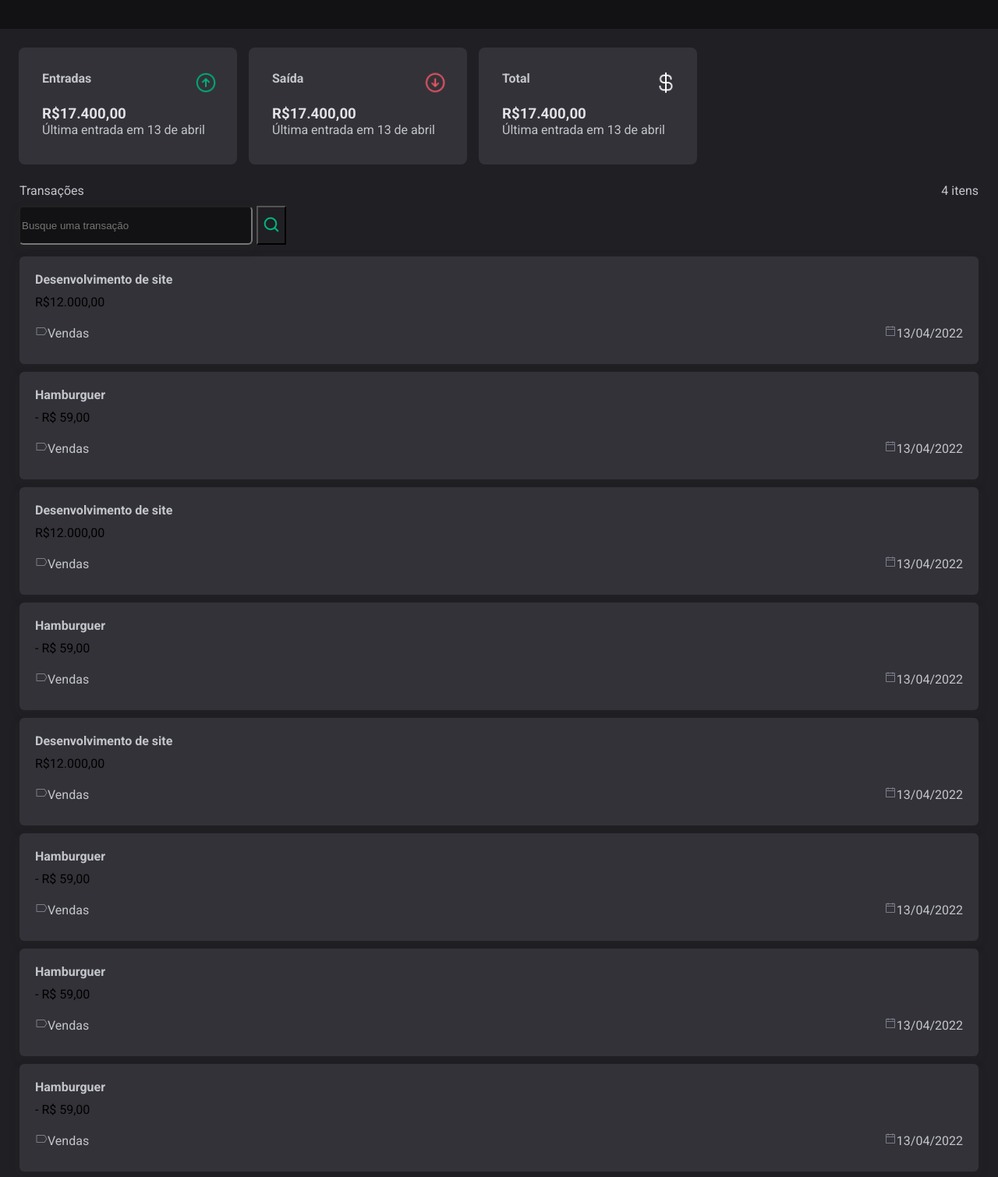
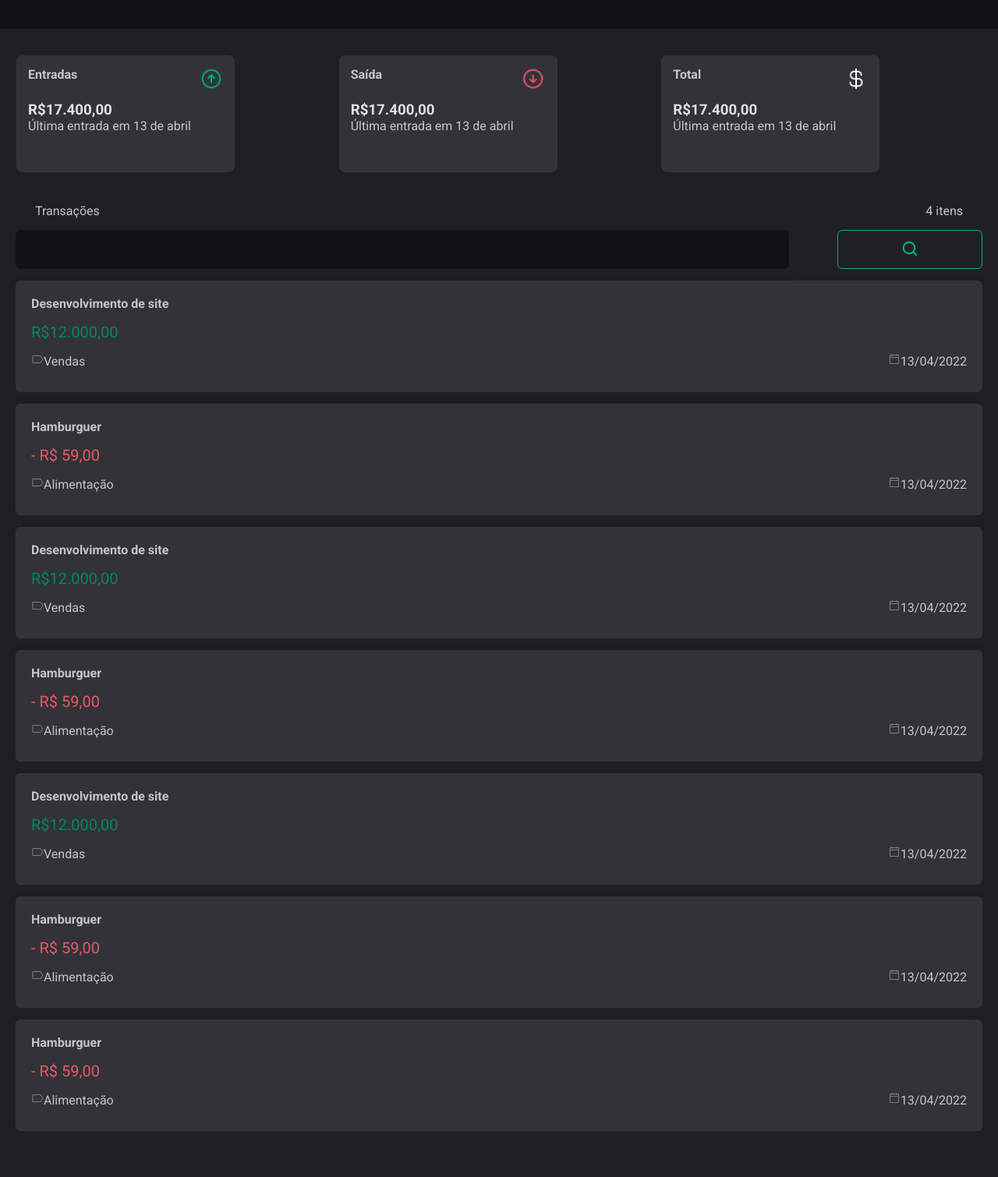
Before and after one commit to KayoMartins2405/DTMoney, a plain HTML site: page index.html in a window 1280 px wide. Shown: the part 82-1592 px from the top of the page at 78% size. After the commit the page ends 1533 px from the top, so only its background shows below. Drawn offline with Linux system fonts and the light colour scheme; a web font is replaced by a local one.

Commit message:
estilizando part2

```diff
--- a/css/index.css
+++ b/css/index.css
@@ -32,13 +32,7 @@ p{
     margin-top: 10px;
 }
 
-.cards {
 
-    display: flex;
-    margin: 24px 24px 24px 24px;
-
-
-}
 
 .card {
 
@@ -46,29 +40,10 @@ p{
     width: 280px;
     background-color: #323238;
     border-radius: 0.5em;
-    padding:30px 25px 0px 30px ;
+    margin: 10px 6px;
+    padding: 15px;
     box-shadow: #7C7C8A;
 
-}
-.card02 {
-
-    height: 150px;
-    width: 280px;
-    background-color: #323238;
-    border-radius: 0.5em;
-    padding:30px 25px 0px 30px ;
-    box-shadow: #7C7C8A;
-    margin-left: 15px;
-}
-.card03 {
-
-    height: 150px;
-    width: 280px;
-    background-color: #323238;
-    border-radius: 0.5em;
-    padding:30px 25px 0px 30px ;
-    box-shadow: #7C7C8A;
-    margin-left: 15px;
 }
 
 
@@ -97,18 +72,25 @@ p{
     overflow-x: scroll;
     scroll-snap-type: x mandatory;
     scroll-padding-left: 20px;
+    display: grid;
+    grid-auto-flow: column;
+    margin: 24px 24px 5px 15px;
 
 }
 .transacoes{
 display: flex;
 justify-content: space-between;
+align-items: flex-end;
 margin: 10px 25px;
+
 }
-.input{
+.filter{
     display: flex;
+    justify-content: space-between;
+
 }
 .card_transicoes{
-    margin: 5px 25px 10px;
+    /* margin: 5px 25px 10px; */
     border-radius: 6px;
     padding: 20px;
     gap: 12px;
@@ -124,16 +106,23 @@ margin: 10px 25px;
 }
 .busca input{
 height: 50px;
-width: 300px;
-margin: 0px 5px 10px 24px;
+width: 80%;
+/* margin: 0px 5px 10px 24px; */
 border-radius: 6px;
 box-shadow: 0px 5px 15px rgba(48, 43, 43, 0.1);
 background-color: #121214;
 color: #7C7C8A;
+border:none
 }
+
 .busca button{
     height: 50px;
+    width: 15%;
     background-color: #202024;
+    border: none;
+    border: 1px solid #00B37E;
+    /* padding: 0 17px; */
+    border-radius: 6px;
 }
 .informa{
     display: flex;
@@ -161,41 +150,20 @@ height: 30px;
 .background{
     background-color: #ffffff;
 }
+.main{
+    margin: 0 20px;
+}
+.main div{
 
+    margin-top: 15px;
+}
+.red{
+    color: #F75A68ed;
+}
+.green{
+    color: #00875F;
+}
 
-
-.modal {
-    display: none; /* Inicialmente oculto */
-    position: fixed; /* Posição fixa */
-    z-index: 1; /* Coloca o modal acima de outros elementos */
-    left: 0;
-    top: 0;
-    width: 100%; /* Largura total */
-    height: 100%; /* Altura total */
-    overflow: auto; /* Habilita rolagem */
-    background-color: rgba(0,0,0,0.4); /* Fundo semi-transparente */
-  }
-
-  /* Estilo do conteúdo do modal */
-  .modal-content {
-    background-color: #fefefe;
-    margin: 15% auto; /* Centraliza verticalmente */
-    padding: 20px;
-    border: 1px solid #888;
-    width: 80%; /* Largura do conteúdo do modal */
-  }
-
-  /* Estilo do botão de fechar */
-  .close {
-    color: #aaa;
-    float: right;
-    font-size: 28px;
-    font-weight: bold;
-  }
-
-  .close:hover,
-  .close:focus {
-    color: black;
-    text-decoration: none;
-    cursor: pointer;
-  }
+.valor{
+    font-size: 20px;
+}
--- a/index.html
+++ b/index.html
@@ -10,7 +10,44 @@
     <link
         href="https://fonts.googleapis.com/css2?family=Crushed&family=Roboto:ital,wght@0,100;0,300;0,400;0,500;0,700;0,900;1,100;1,300;1,400;1,500;1,700;1,900&display=swap"
         rel="stylesheet">
-    <title>DT Money</title>
+      <style>
+        .modal {
+            display: none; /* Inicialmente oculto */
+            position: fixed; /* Posição fixa */
+            z-index: 1; /* Coloca o modal acima de outros elementos */
+            left: 0;
+            top: 0;
+            width: 100%; /* Largura total */
+            height: 100%; /* Altura total */
+            overflow: auto; /* Habilita rolagem */
+            background-color: rgba(0,0,0,0.4); /* Fundo semi-transparente */
+        }
+
+        /* Estilo para o conteúdo do modal */
+        .modal-content {
+            background-color: #fefefe;
+            margin: 15% auto; /* Centraliza verticalmente */
+            padding: 20px;
+            border: 1px solid #888;
+            width: 80%; /* Largura do conteúdo do modal */
+        }
+
+        /* Estilo para o botão de fechar */
+        .close {
+            color: #aaa;
+            float: right;
+            font-size: 28px;
+            font-weight: bold;
+        }
+
+        .close:hover,
+        .close:focus {
+            color: black;
+            text-decoration: none;
+            cursor: pointer;
+        }
+    </style>
+        <title>DT Money</title>
 </head>
 
 <body>
@@ -22,6 +59,12 @@
             <a href=""><button id="openModalBtn">Nova Transição</button></a>
         </div>
     </header>
+    <div id="myModal" class="modal">
+        <!-- Conteúdo do modal -->
+        <div class="modal-content">
+            <span class="close">&times;</span>
+            <h1>geyryerge7rterhrhfehhrhqiwiidwerrier naruto naaur naruto</h1>
+        </div>
     </div>
     <div class="cards">
         <div class="card">
@@ -37,7 +80,7 @@
                 <p>Última entrada em 13 de abril</p>
             </div>
         </div>
-        <div class="card02">
+        <div class="card">
             <div class="text_entrada flex align=center justify-center">
 
                 <h4>Saída</h4>
@@ -52,7 +95,7 @@
             </div>
 
         </div>
-        <div class="card03">
+        <div class="card">
             <div class="text_entrada flex align=center justify-center">
 
                 <h4>Total</h4>
@@ -67,7 +110,7 @@
             </div>
         </div>
     </div>
-    <div class="teste">
+    <div class="main">
 
         <div class="transacoes">
             <p>Transações</p>
@@ -76,15 +119,15 @@
             </div>
         </div>
         <div class="busca">
-            <div class="input">
-                <input type="text" placeholder="Busque uma transação">
+            <div class="filter">
+                <input type="text">
                 <button><img src="img/busca.png" alt=""></button>
             </div>
         </div>
         <div class="cards_transicoes">
             <div class="card_transicoes">
                 <p><strong>Desenvolvimento de site</strong></p>
-                <div class="valor">
+                <div class="valor green" >
                     R$12.000,00
                 </div>
                 <div class="informa">
@@ -94,18 +137,18 @@
             </div>
             <div class="card_transicoes">
                 <p><strong>Hamburguer</strong></p>
-                <div class="valor">
+                <div class="valor red">
                     - R$ 59,00
                 </div>
                 <div class="informa">
-                    <p><img src="img/vector.png" alt="">Vendas</p>
+                    <p><img src="img/vector.png" alt="">Alimentação</p>
                     <p><img src="img/calendario.png" alt="">13/04/2022</p>
                 </div>
             </div>
             <div class="cards_transicoes">
                 <div class="card_transicoes">
                     <p><strong>Desenvolvimento de site</strong></p>
-                    <div class="valor">
+                    <div class="valor green">
                         R$12.000,00
                     </div>
 
@@ -116,16 +159,21 @@
                 </div>
                 <div class="card_transicoes">
                     <p><strong>Hamburguer</strong></p>
-                    - R$ 59,00
+                   <div class="valor red">
+                     - R$ 59,00
+                </div>
                     <div class="informa">
-                        <p><img src="img/vector.png" alt="">Vendas</p>
+                        <p><img src="img/vector.png" alt="">Alimentação</p>
                         <p><img src="img/calendario.png" alt="">13/04/2022</p>
                     </div>
                 </div>
                 <div class="cards_transicoes">
                     <div class="card_transicoes">
                         <p><strong>Desenvolvimento de site</strong></p>
-                        R$12.000,00
+                        <div class="valor green">
+                            R$12.000,00
+
+                        </div>
                         <div class="informa">
                             <p><img src="img/vector.png" alt="">Vendas</p>
                             <p><img src="img/calendario.png" alt="">13/04/2022</p>
@@ -133,72 +181,59 @@
                     </div>
                     <div class="card_transicoes">
                         <p><strong>Hamburguer</strong></p>
+                       <div class="valor red">
                         - R$ 59,00
+                    </div>
                         <div class="informa">
-                            <p><img src="img/vector.png" alt="">Vendas</p>
+                            <p><img src="img/vector.png" alt="">Alimentação</p>
                             <p><img src="img/calendario.png" alt="">13/04/2022</p>
                         </div>
                     </div>
                     <div class="card_transicoes">
                         <p><strong>Hamburguer</strong></p>
+                        <div class="valor red">
                         - R$ 59,00
+                    </div>
                         <div class="informa">
-                            <p><img src="img/vector.png" alt="">Vendas</p>
-                            <p><img src="img/calendario.png" alt="">13/04/2022</p>
-                        </div>
-                    </div>
-                    <div class="card_transicoes">
-                        <p><strong>Hamburguer</strong></p>
-                        - R$ 59,00
-                        <div class="informa">
-                            <p><img src="img/vector.png" alt="">Vendas</p>
-                            <p><img src="img/calendario.png" alt="">13/04/2022</p>
-                        </div>
-                    </div>
-                    <div class="card_transicoes">
-                        <p><strong>Hamburguer</strong></p>
-                        - R$ 59,00
-                        <div class="informa">
-                            <p><img src="img/vector.png" alt="">Vendas</p>
-                            <p><img src="img/calendario.png" alt="">13/04/2022</p>
-                        </div>
-                    </div>
-                    <div class="card_transicoes">
-                        <p><strong>Hamburguer</strong></p>
-                        - R$ 59,00
-                        <div class="informa">
-                            <p><img src="img/vector.png" alt="">Vendas</p>
-                            <p><img src="img/calendario.png" alt="">13/04/2022</p>
-                        </div>
-                    </div>
-                    <div class="card_transicoes">
-                        <p><strong>Hamburguer</strong></p>
-                        - R$ 59,00
-                        <div class="informa">
-                            <p><img src="img/vector.png" alt="">Vendas</p>
-                            <p><img src="img/calendario.png" alt="">13/04/2022</p>
-                        </div>
-                    </div>
-                    <div class="card_transicoes">
-                        <p><strong>Hamburguer</strong></p>
-                        - R$ 59,00
-                        <div class="informa">
-                            <p><img src="img/vector.png" alt="">Vendas</p>
+                            <p><img src="img/vector.png" alt="">Alimentação</p>
                             <p><img src="img/calendario.png" alt="">13/04/2022</p>
                         </div>
                     </div>
 
 
 
+
                 </div>
             </div>
-            <!-- ----------------modal---------- -->
-            <dialog>
+        </div>
+        <script>
+            // Obtém o modal
+            var modal = document.getElementById('myModal');
 
+            // Obtém o botão que abre o modal
+            var btn = document.getElementById("openModalBtn");
 
+            // Obtém o elemento <span> que fecha o modal
+            var span = document.getElementsByClassName("close")[0];
 
-            </dialog>
-        <script> </script>
+            // Quando o usuário clica no botão, abre o modal
+            btn.onclick = function() {
+                modal.style.display = "block";
+            }
+
+            // Quando o usuário clica no <span> (x), fecha o modal
+            span.onclick = function() {
+                modal.style.display = "none";
+            }
+
+            // Quando o usuário clica fora do modal, fecha-o
+            window.onclick = function(event) {
+                if (event.target == modal) {
+                    modal.style.display = "none";
+                }
+            }
+        </script>
+
 </body>
 
 </html>
--- a/js/index.js
+++ b/js/index.js
@@ -0,0 +1,6 @@
+const button = document.querySelector("openModalBtn")
+const modal = document.querySelector("dialog")
+
+button.onclick = function (){
+    modal.showModal()
+}
```
